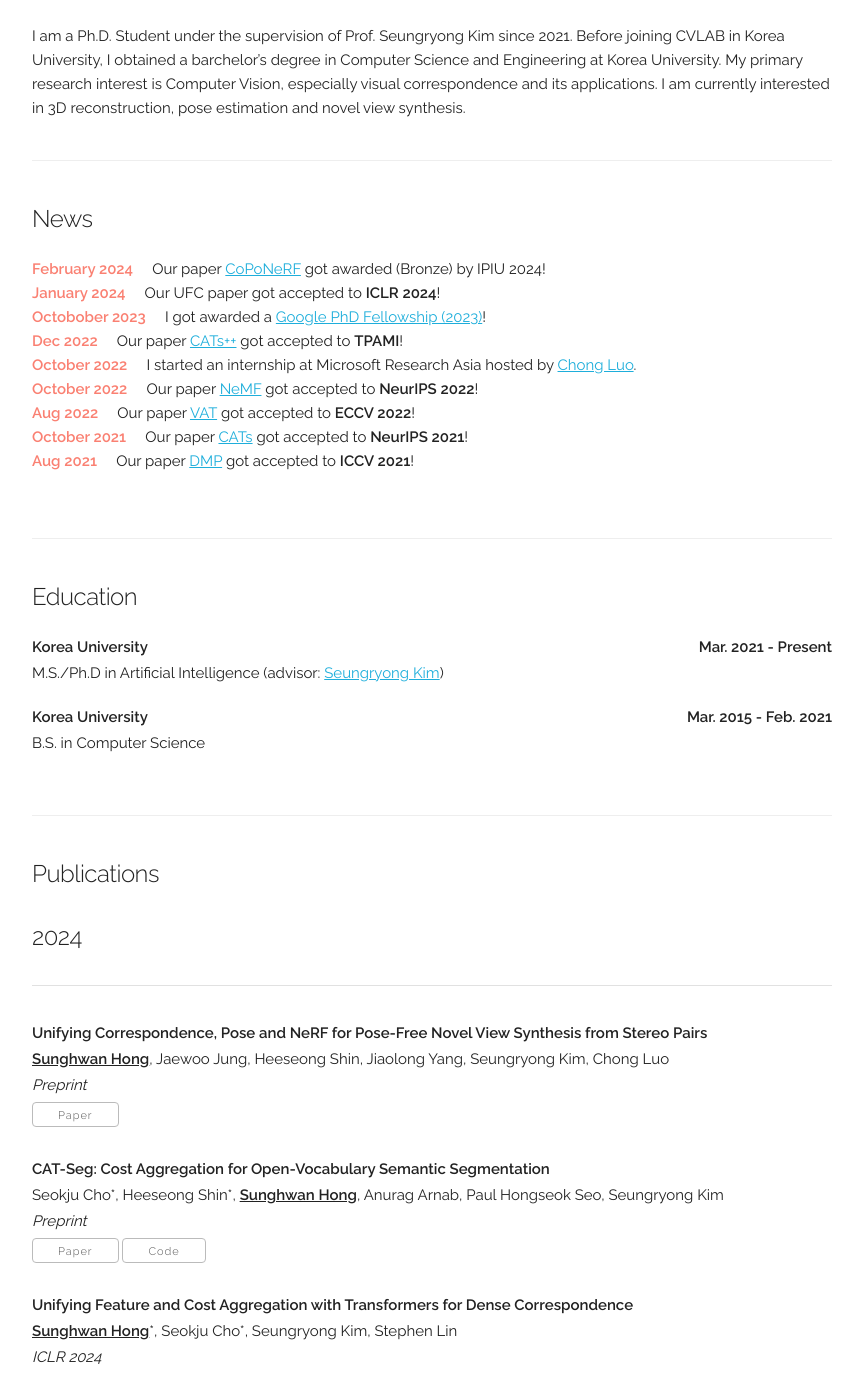
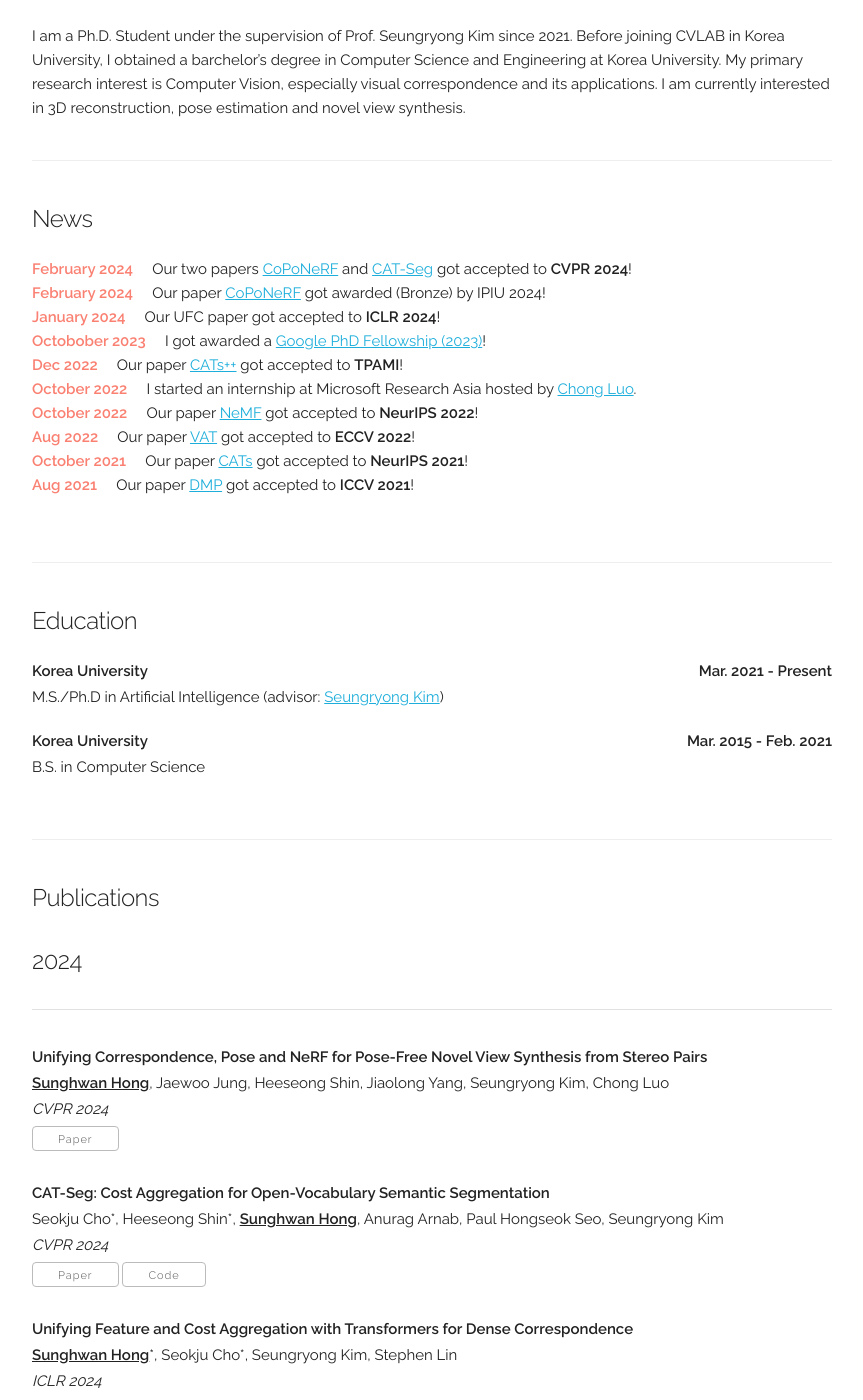
Before and after one commit to SunghwanHong/sunghwanhong.github.io, a Jekyll site: the page built from index.html, in a window 1280 px wide and 1400 px high, scrolled down 366 px. Shown: the whole window, without its empty margins (208-1071 px from the left). Built offline with Jekyll 4.4.1, drawn with Linux system fonts in a browser that asks for light colours; some web fonts are replaced.

Commit message:
publication update

```diff
--- a/_data/publications.yaml
+++ b/_data/publications.yaml
@@ -2,13 +2,13 @@ papers:
   - title: "Unifying Correspondence, Pose and NeRF for Pose-Free Novel View Synthesis from Stereo Pairs"
     year: "2024"
     authors: "<b><u>Sunghwan Hong</u></b>, Jaewoo Jung, Heeseong Shin, Jiaolong Yang, Seungryong Kim, Chong Luo"
-    venue: "Preprint"
+    venue: "CVPR 2024"
     paper_pdf: "https://arxiv.org/pdf/2312.07246"
     selected: y
 
   - title: "CAT-Seg: Cost Aggregation for Open-Vocabulary Semantic Segmentation"
     authors: "Seokju Cho*, Heeseong Shin*, <b><u>Sunghwan Hong</u></b>, Anurag Arnab, Paul Hongseok Seo, Seungryong Kim"
-    venue: "Preprint"
+    venue: "CVPR 2024"
     paper_pdf: "https://arxiv.org/abs/2303.11797"
     code: "https://ku-cvlab.github.io/CAT-Seg/"
     selected: y
--- a/index.html
+++ b/index.html
@@ -10,6 +10,10 @@ layout: default
 <!-- ========== News ========== -->
 <div class="docs-section">
   <h5>News</h5>
+  <div class="col-12 col-md-12 text-md-left no-padding">
+    <b class="bbold" style="color:#fa8072;">February 2024</b>&nbsp;&nbsp;&nbsp;&nbsp;
+    Our two papers <a href="https://arxiv.org/pdf/2312.07246">CoPoNeRF</a> and <a href="https://arxiv.org/abs/2303.11797">CAT-Seg</a> got accepted to <b>CVPR 2024</b>!
+  </div>
   <div class="col-12 col-md-12 text-md-left no-padding">
     <b class="bbold" style="color:#fa8072;">February 2024</b>&nbsp;&nbsp;&nbsp;&nbsp;
     Our paper <a href="https://arxiv.org/pdf/2312.07246">CoPoNeRF</a> got awarded (Bronze) by IPIU 2024!
```
